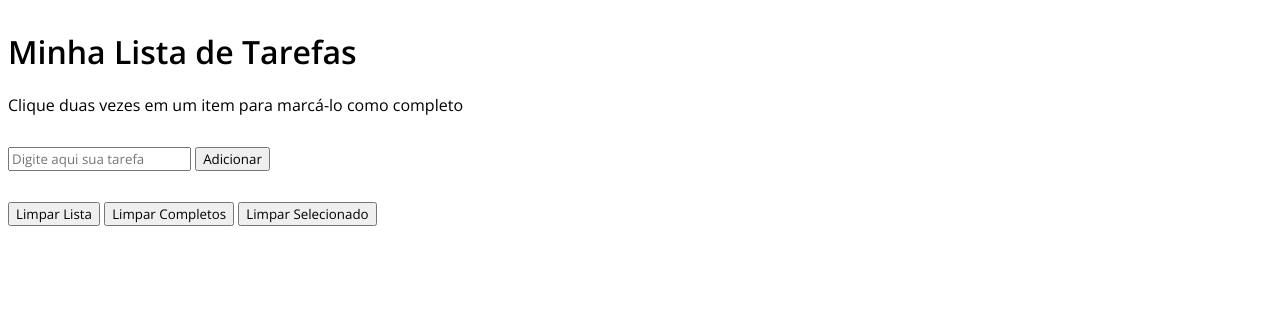
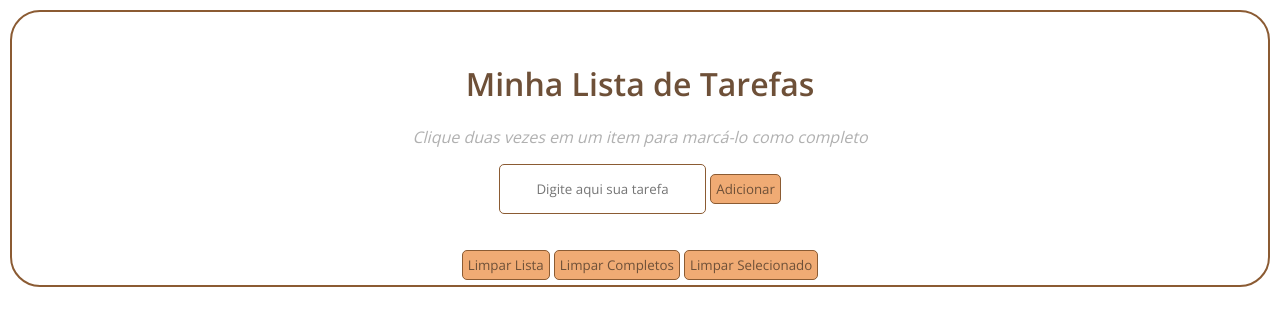
Before and after one commit to camilawolter/projeto-todo-list, a website: page index.html in a window 1280 px wide. Drawn offline with nearby package versions, Linux system fonts and the light colour scheme.

Commit message:
alterando o estilo

```diff
--- a/style.css
+++ b/style.css
@@ -1,10 +1,58 @@
 @import url("https://fonts.googleapis.com/css2?family=Open+Sans:wght@300;600&display=swap");
 
 * {
-    margin-top: 15px;
     font-family:"Open Sans", sans-serif;
+    text-align: center;
+}
+
+body {
+    display: flex;
+    align-items: center;
+    justify-content: center;
+    flex-direction: column;
+    margin: 10px;
+    border: 2px solid rgb(139, 91, 51);
+    border-radius: 30px;
+}
+
+#title {
+    margin-top: 50px;
+    color: rgb(110, 80, 56);
+}
+
+p {
+    color: rgba(128, 128, 128, 0.623);
+    font-style: italic;
+    margin-top: 0;
+}
+
+button {
+    border: 1px solid rgb(139, 91, 51);
+    border-radius: 5px;
+    background-color: rgb(240, 171, 116);
+    color: rgb(110, 80, 56);
+    text-align: center;
+    padding: 5px;
+    margin-bottom: 5px;
+}
+
+#texto-tarefa {
+    padding: 15px;
+    border-radius: 5px;
+    border: 1px solid  rgb(139, 91, 51);
+}
+
+ol {
+    display: flex;
+    flex-direction: column;
+    margin-top: 20px;
 }
 
 .completed {
     text-decoration: line-through solid black;
 }
+
+.selecionado {
+    border-radius: 5%;
+    padding: 5px;
+}
```
